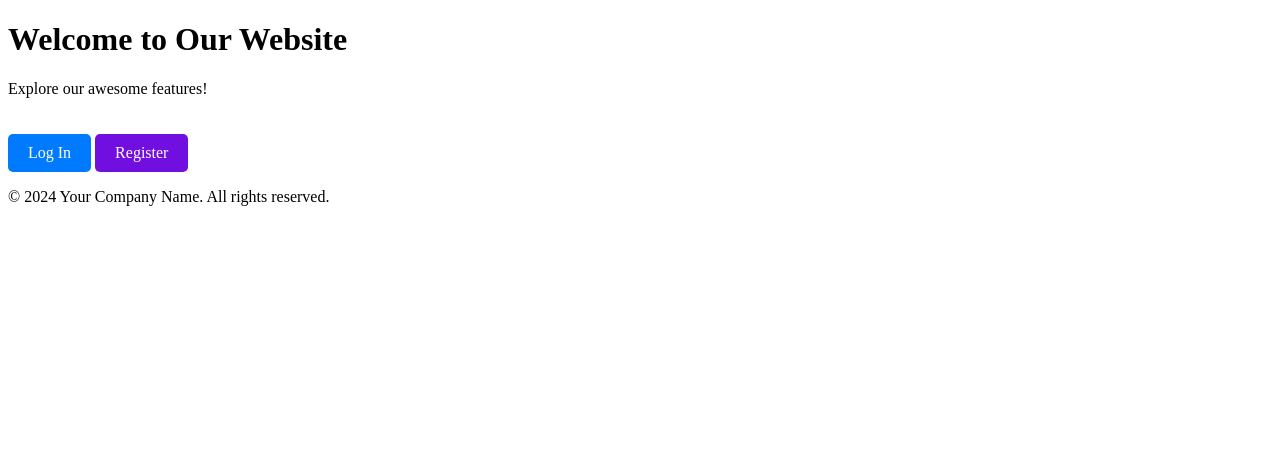
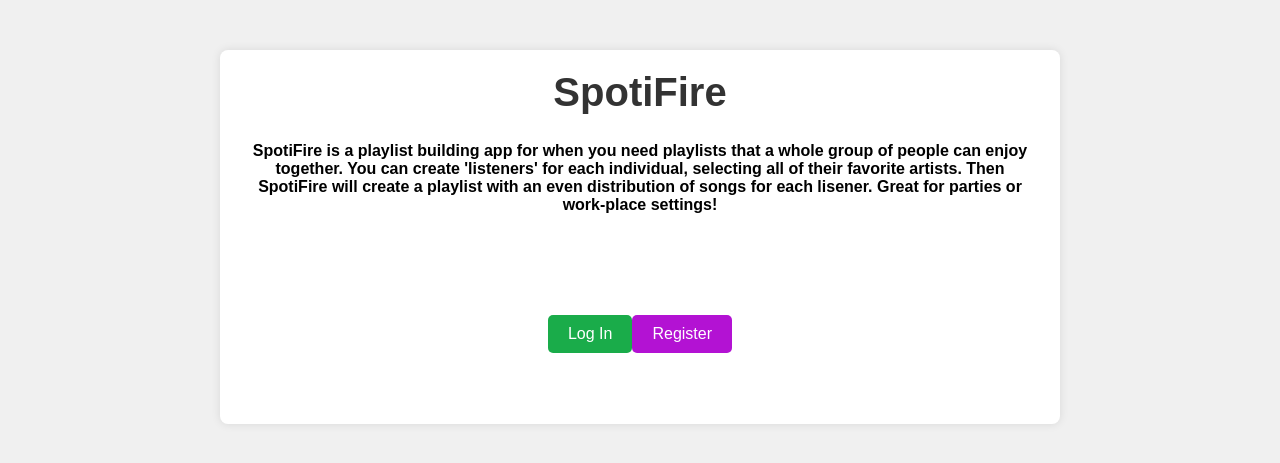
Before and after one commit to atjohnson1994/SpotiFire, a Flask app: page / in a window 1280 px wide. Shown: the top 463 px of the page. Run offline with Flask 3, Linux system fonts and the light colour scheme; parts of the project's set-up code (start-up, migrations or seed data) failed here and were passed over.

Commit message:
update templates

```diff
--- a/app.py
+++ b/app.py
@@ -1,3 +1,4 @@
+############################# Set up ###########################################
 # Import Flask dependencies
 from flask import Flask, jsonify, request, render_template
 from flask_cors import CORS
@@ -75,6 +76,8 @@ class Item(db.Model):
 with app.app_context():
     db.create_all()
 
+################################# Routes ####################################################
+### Login ###
 # User login route to authenticate and return a JWT token
 # Route for the login page (GET request)
 @app.route('/login', methods=['GET'])
@@ -99,6 +102,7 @@ def login_submit():
     access_token = create_access_token(identity=user.id)
     return jsonify(access_token=access_token), 200
 
+### Register ###
 # Register route
 @app.route('/register', methods=['GET'])
 def register_form():
@@ -119,6 +123,7 @@ def register_submit():
     db.session.commit()
     return jsonify({'msg': 'User created successfully'}), 201
 
+### Home ###
 # Home route
 @app.route('/home', methods=['GET', 'POST', 'DELETE'])
 @jwt_required(optional=True)
@@ -152,6 +157,7 @@ def home_get():
     except Exception as e:
         return jsonify({"message": "Error processing request", "error": str(e)}), 500
 
+### Select/Unselect ###
 # Selected route (from 'create playlist' modal)
 @app.route('/update-listeners', methods=['POST'])
 @jwt_required()
@@ -189,27 +195,11 @@ def update_listeners():
         db.session.rollback()
         return jsonify({"message": "Error processing request", "error": str(e)}), 500
 
+### Landing ###
 # Landing page route
 @app.route('/')
 def landing():
     return render_template('landing.html')
-
-# # Route to get all items
-# @app.route('/items', methods=['GET'])
-# @jwt_required()
-# def get_items():
-#     items = Item.query.all()
-#     return jsonify([{'id': item.id, 'name': item.name} for item in items])
-
-# # Route to get a specific item by ID
-# @app.route('/items/<int:item_id>', methods=['GET'])
-# @jwt_required()
-# def get_item(item_id):
-#     item = Item.query.get(item_id)
-#     if item:
-#         return jsonify({'id': item.id, 'name': item.name})
-#     else:
-#         return jsonify({'error': 'Item not found'}), 404
 
 # Get all listeners for the active user
 @app.route('/listeners', methods=['GET'])
@@ -222,16 +212,7 @@ def get_user_items():
     else: # If no listeners are found
         return jsonify({'error': 'No items found for this user'}), 404 # Error message
 
-# # Selected route
-# @app.route('/update_listener/<int:listener_id>', methods=['POST'])
-# def update_listener(listener_id):
-#     selected = request.json.get('selected')
-#     for listener in Item:
-#         if listener['id'] == listener_id:
-#             listener['selected'] = selected
-#             break
-#     return jsonify({'success': True})
-
+### Add Listener ###
 # Route to add a new listener
 @app.route('/items', methods=['POST'])
 @jwt_required()
@@ -266,33 +247,19 @@ def add_item():
     # Return a JSON response with the newly added item's details and HTTP status code 201 (Created)
     return jsonify({'id': new_item.id, 'name': new_item.name}), 201
 
-# Route to get username
-@app.route('/user', methods=['GET'])
-@jwt_required()
-def get_user():
-    user_id = get_jwt_identity()
-    user = User.query.filter_by(id=user_id).first()
+# # Route to get username
+# @app.route('/user', methods=['GET'])
+# @jwt_required()
+# def get_user():
+#     user_id = get_jwt_identity()
+#     user = User.query.filter_by(id=user_id).first()
 
-    if not user:
-        return jsonify({"message": "User not found"}), 404
+#     if not user:
+#         return jsonify({"message": "User not found"}), 404
 
-    return jsonify(username=user.username)
+#     return jsonify(username=user.username)
 
-
-
-# # Route to update listener name (unused)
-# @app.route('/items/<int:item_id>', methods=['PUT'])
-# @jwt_required()
-# def update_item(item_id):
-#     item = Item.query.get(item_id)
-#     if not item:
-#         return jsonify({'error': 'Item not found'}), 404
-
-#     name = request.json.get('name', None)
-#     item.name = name
-#     db.session.commit()
-#     return jsonify({'id': item.id, 'name': item.name})
-
+### Settings ###
 # Route to update user settings
 @app.route('/settings', methods=['POST'])
 @jwt_required()
@@ -317,6 +284,7 @@ def update_settings():
 
     return jsonify({'message': 'User settings updated successfully'}), 200
 
+### Remove Listener ###
 # Route to remove listener
 @app.route('/items/<string:item_name>', methods=['DELETE'])
 @jwt_required()
@@ -343,7 +311,45 @@ def delete_item(item_name):
         db.session.rollback()
         return jsonify({'message': 'Failed to delete item', 'error': str(e)}), 500
 
-# Function that adds the songs to the spotify playlist
+### Create Playlist ###
+# Route to create a new playlist
+@app.route('/create', methods=['GET'])
+@jwt_required()
+def create_playlist():
+    user_id = get_jwt_identity()
+    user = User.query.filter_by(id=user_id).first()
+
+    if not user: # If no user found
+        return jsonify({'error': 'User not found'}), 404 # Return error
+
+    username = user.username
+    if user.playlist_uri: # If user already has a playlist URI associated with account
+        user_uri = user.playlist_uri # Extract playlist URI
+        playlist_url = user.playlist_url # Extract playlist URL
+    else: # If user has no playlist URI
+        try:
+            playlist = sp.user_playlist_create(user=me, name=f"{username}'s Playlist", public=False, collaborative=False, description='') # Create new playlist
+            playlist_id = playlist['id'] # Extract playlist ID
+            sp.playlist_change_details(playlist_id, collaborative=True) # Set playlist to collaborative
+            user_uri = playlist['uri'] # Extract playlist URI
+            playlist_url = playlist['external_urls']['spotify'] # Extract playlist URL
+            user.playlist_uri = user_uri # Store playlist URI in user's account
+            user.playlist_url = playlist_url # Store playlist URL in user's account
+            db.session.commit() # Commit changes to database
+        except Exception as e:
+            return jsonify({'error': str(e)}), 500
+    items = Item.query.filter_by(user_id=user_id, selected=True).all()
+    if items:
+        try:
+            playlist_creation(items, user) # SpotiFire function
+            return jsonify(playlist_url)
+        except Exception as e:
+            return jsonify({'error': str(e)}), 500
+    else:
+        return jsonify({'error': 'No items found for this user'}), 404
+
+######################################## Functions #############################################
+# Add songs to spotify playlist
 def add_songs_to_playlist(all_songs, user_uri):
     split_index = 0
     while split_index < len(all_songs):
@@ -392,6 +398,7 @@ def playlist_creation(items, user):
             for related_artist in related_artists: # For each related artist
                 uri = related_artist['uri'] # Extract URI
                 top_tracks = sp.artist_top_tracks(uri, country='US') # Search related artist's top songs
+                time.sleep(sleep_rate)
                 samples.extend(random.sample(top_tracks['tracks'], min(rasc, len(top_tracks['tracks'])))) # Add related song URI's to sample pool
             artist_top_songs = sp.artist_top_tracks(artist_uri, country='US')['tracks'] # Search the main artist's top songs
             samples.extend(artist_top_songs) # Add main artist song URI's to the sample pool
@@ -426,41 +433,7 @@ def playlist_creation(items, user):
         all_songs.extend(songs) # Add listeners selected song URI's to the playlist's URI
     add_songs_to_playlist(all_songs, user_uri) # Call function to add songs to spotify playlist
 
-# Route to create a new playlist
-@app.route('/create', methods=['GET'])
-@jwt_required()
-def create_playlist():
-    user_id = get_jwt_identity()
-    user = User.query.filter_by(id=user_id).first()
 
-    if not user: # If no user found
-        return jsonify({'error': 'User not found'}), 404 # Return error
-
-    username = user.username
-    if user.playlist_uri: # If user already has a playlist URI associated with account
-        user_uri = user.playlist_uri # Extract playlist URI
-        playlist_url = user.playlist_url # Extract playlist URL
-    else: # If user has no playlist URI
-        try:
-            playlist = sp.user_playlist_create(user=me, name=f"{username}'s Playlist", public=False, collaborative=False, description='') # Create new playlist
-            playlist_id = playlist['id'] # Extract playlist ID
-            sp.playlist_change_details(playlist_id, collaborative=True) # Set playlist to collaborative
-            user_uri = playlist['uri'] # Extract playlist URI
-            playlist_url = playlist['external_urls']['spotify'] # Extract playlist URL
-            user.playlist_uri = user_uri # Store playlist URI in user's account
-            user.playlist_url = playlist_url # Store playlist URL in user's account
-            db.session.commit() # Commit changes to database
-        except Exception as e:
-            return jsonify({'error': str(e)}), 500
-    items = Item.query.filter_by(user_id=user_id, selected=True).all()
-    if items:
-        try:
-            playlist_creation(items, user) # SpotiFire function
-            return jsonify(playlist_url)
-        except Exception as e:
-            return jsonify({'error': str(e)}), 500
-    else:
-        return jsonify({'error': 'No items found for this user'}), 404
 
 
 if __name__ == '__main__':
--- a/templates/landing.html
+++ b/templates/landing.html
@@ -3,14 +3,43 @@
 <head>
     <meta charset="UTF-8">
     <meta name="viewport" content="width=device-width, initial-scale=1.0">
-    <title>Welcome to Our Website</title>
-    <!-- You can link CSS or any other necessary resources here -->
+    <title>SpotiFire</title>
+
     <style>
-        /* Example CSS for styling the login button */
+
+        body {
+            font-family: Arial, sans-serif;
+            margin: 0;
+            padding: 0;
+            background-color: #f0f0f0;
+        }
+        .header h1 {
+            color: #333;
+            font-size: 2.5em;
+            margin-top: 0;
+        }
+        .intro {
+            text-align: center;
+            margin-bottom: 30px;
+        }
+        .intro p {
+            color: #666;
+            font-size: 1.2em;
+            line-height: 1.6;
+        }
+        .container {
+            max-width: 800px;
+            margin: 0 auto;
+            padding: 20px;
+            background-color: #fff;
+            box-shadow: 0 0 10px rgba(0,0,0,0.1);
+            border-radius: 8px;
+            margin-top: 50px;
+        }
         .login-button {
             display: inline-block;
             padding: 10px 20px;
-            background-color: #007bff; /* Bootstrap's primary blue color */
+            background-color: #1aac4a;
             color: #fff;
             text-decoration: none;
             border-radius: 5px;
@@ -18,12 +47,12 @@
             margin-top: 20px;
         }
         .login-button:hover {
-            background-color: #0056b3; /* Darker shade of blue on hover */
+            background-color: #0056b3;
         }
         .register-button {
             display: inline-block;
             padding: 10px 20px;
-            background-color: #700fdf; /* Bootstrap's primary blue color */
+            background-color: #b312d3;
             color: #fff;
             text-decoration: none;
             border-radius: 5px;
@@ -31,22 +60,46 @@
             margin-top: 20px;
         }
         .register-button:hover {
-            background-color: #700fdf; /* Darker shade of blue on hover */
+            background-color: #700fdf;
         }
+
+
+        .button-container {
+    display: flex;
+    justify-content: center; /* Horizontally centers items */
+    align-items: center; /* Vertically centers items */
+    height: 20vh; /* Adjust this to control vertical centering */
+}
+
+
+
     </style>
 </head>
 <body>
     <header>
-        <h1>Welcome to Our Website</h1>
+
+
     </header>
     <main>
-        <p>Explore our awesome features!</p>
+        <div class="container">
+            <div class="header">
+                <h1 style="text-align: center;">SpotiFire</h1>
+
+        <div class="intro" id="intro">
+            <h4>SpotiFire is a playlist building app for when you need playlists that a whole
+                group of people can enjoy together.
+                You can create 'listeners' for each individual, selecting all of their favorite artists.
+                Then SpotiFire will create a playlist with an even distribution of songs for each lisener.
+                Great for parties or work-place settings!</h4>
+            </div>
+        </div>
+
         <!-- Login button linking to the login page -->
-        <a href="/login" class="login-button">Log In</a>
-        <a href="/register" class="register-button">Register</a>
+        <div class="button-container">
+            <a href="/login" class="login-button">Log In</a>
+            <a href="/register" class="register-button">Register</a>
+        </div>
     </main>
-    <footer>
-        <p>&copy; 2024 Your Company Name. All rights reserved.</p>
-    </footer>
+
 </body>
 </html>
```
Also changed, not shown: templates/home.html (+65 -35 lines), templates/login.html (+50 -6 lines), templates/register.html (+49 -8 lines).
